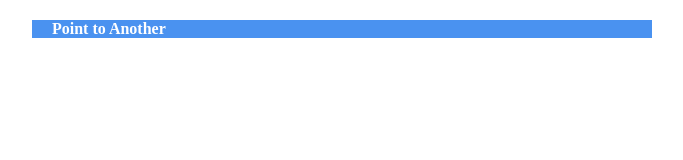
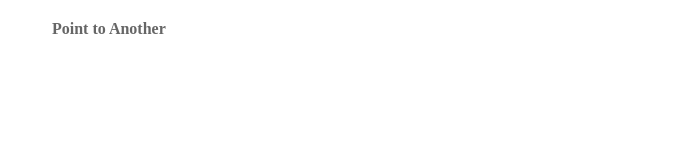
Before and after one commit to jvm1120/jvm12.github.io, a plain HTML site: page index.html in a window 1280 px wide. Shown: the whole page, without its empty margins (308-991 px from the left). Drawn offline with Linux system fonts and the light colour scheme.

Commit message:
Update style.css

```diff
--- a/style.css
+++ b/style.css
@@ -9,8 +9,7 @@ html, *{
 h1{
     padding-left:20px;
     width:100%;
-    background-color: #4a92f0;
-    color:#fff;
+    color:#666;
 }
 main{
     width:600px;
```
